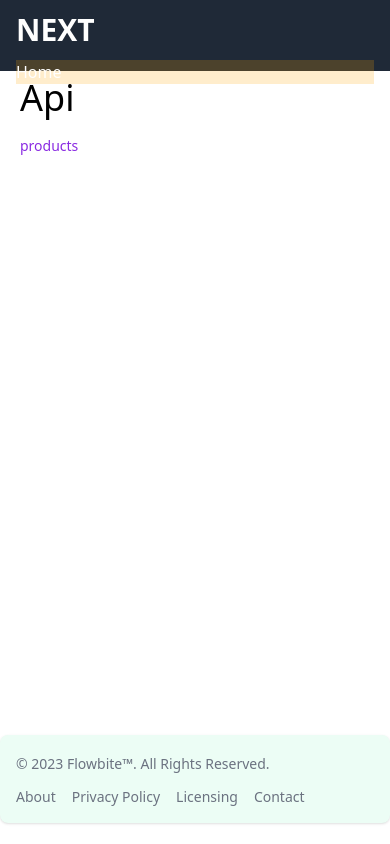
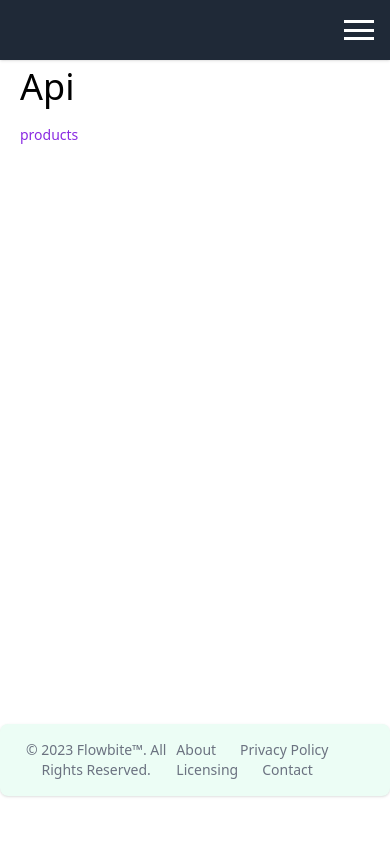
Before and after one commit to ckgamer/ecommerce, a Next.js app: page / in a window 390 px wide. Built offline with nearby package versions, Linux system fonts and the light colour scheme.

Commit message:
update header

```diff
--- a/components/navigation.jsx
+++ b/components/navigation.jsx
@@ -11,28 +11,25 @@ const Navbar = () => {
       return Styles.active
     } else ""
   }
+  const [isOpen, setIsOpen] = useState(false);
+
+  const toggleMenu = () => {
+    setIsOpen(!isOpen);
+  };
   return (
-    <nav className={`${Styles["nav"]} "w-full bg-gray-800 shadow"`}>
-      <div className="justify-between px-4 mx-auto lg:max-w-8xl md:items-center md:flex md:px-8">
-        <div>
-          <div className="flex items-center justify-between py-3 md:py-5 md:block">
-            <a href="#" className="">
-              <div className="avatar">
-                <div className="w-16 rounded">
-                  <h1 className="text-3xl text-white font-bold">NEXT</h1>
-                </div>
-              </div>
-            </a>
-          </div>
+    <nav className={`${Styles["nav"]} relative w-full bg-gray-800 shadow`}>
+      <div className="flex justify-end items-center px-4 mx-auto lg:h-full">
+        <div className={isOpen ? `${Styles.hamburger} ${Styles.open} flex-col cursor-pointer` : `${Styles.hamburger} flex-col cursor-pointer justify-between`} onClick={toggleMenu}>
+          <div className={Styles.line}></div>
+          <div className={Styles.line}></div>
+          <div className={Styles.line}></div>
         </div>
-        <div>
-          <ul className="items-center justify-center space-y-8 md:flex md:space-x-6 md:space-y-0">
-            <li className={`${Styles.link} ${isActive("/")}`}><Link href="/">Home</Link></li>
-            <li className={`${Styles.link} ${isActive("/products")}`}><Link href="/products">Products</Link></li>
-            <li className={`${Styles.link} ${isActive("/services")}`}><Link href="/services">Services</Link></li>
-            <li className={`${Styles.link} ${isActive("/dashboard")}`}><Link href="/dashboard">Dashboard</Link></li>
-          </ul>
-        </div>
+        <ul className={`relative items-center flex space-x-6 lg:absolute lg:bg-gray-800 lg:w-full lg:block lg:space-x-0 lg:absolute lg:left-0 lg:top-full ${!isOpen ? "lg:hidden" : "lg:block"}`}>
+          <li className={`${Styles.link} ${isActive("/")} lg:block lg:w-full`}><Link href="/" className="p-5 inline-block lg:w-full">Home</Link></li>
+          <li className={`${Styles.link} ${isActive("/products")} lg:block lg:w-full`}><Link href="/products" className="p-5 inline-block lg:w-full">Products</Link></li>
+          <li className={`${Styles.link} ${isActive("/services")} lg:block lg:w-full`}><Link href="/services" className="p-5 inline-block lg:w-full">Services</Link></li>
+          <li className={`${Styles.link} ${isActive("/dashboard")} lg:block lg:w-full`}><Link href="/dashboard" className="p-5 inline-block lg:w-full">Dashboard</Link></li>
+        </ul>
       </div>
     </nav>
   );
--- a/components/top-nav.jsx
+++ b/components/top-nav.jsx
@@ -10,7 +10,7 @@ const TopHeader = () => {
     ];
 
     return (
-        <div className={`${Style["topNav"]} "mx-3 py-5 text-center"`}>
+        <div className={`${Style["topNav"]} mx-3 py-5 text-center lg:hidden`}>
             <div className="flex gap-3 flex-wrap justify-end">
                 <ul className="flex justify-end">
                     {items.map(({ icon, description }, index) => (
--- a/pages/products.jsx
+++ b/pages/products.jsx
@@ -128,7 +128,11 @@ export default function Products() {
         </div>
         }
         {dropdown.map(item => {
-          return <div key={item.productName} className="bg-purple-100 mb-2 container text-center flex"><span className="productName w-1/3">{item.productName}</span> <span className="price w-1/3">{item.price}</span> <span className="price w-1/3">{item.quantity}</span> </div>
+          return <div key={item.productName} className="bg-purple-100 mb-2 container text-center flex">
+            <span className="productName w-1/3">{item.productName}</span>
+            <span className="price w-1/3">{item.price}</span>
+            <span className="price w-1/3">{item.quantity}</span>
+          </div>
         })}
       </div>
       <div className="container mx-auto">
--- a/styles/navigation.module.scss
+++ b/styles/navigation.module.scss
@@ -1,13 +1,61 @@
-@import './variables';
-.nav{
-    height: 71px;
-.link{
+@import "./variables";
+.nav {
+    @include desktop-down{
+        height: 60px;
+    }
+  .link {
     color: white;
-    &:hover{
-        background-color: rgba(orange,0.2);
+    &:hover {
+      background-color: rgba(orange, 0.2);
     }
-    &.active{
-        background-color: rgba(orange,0.2);
+    &.active {
+      background-color: rgba(orange, 0.2);
     }
+  }
+  .hamburger {
+    position: relative;
+    width: 30px;
+    height: 20px;
+    display: none;
+    @include desktop-down{
+      display: flex;
+    }
+    &::after {
+      content: "";
+      position: absolute;
+      width: 50px;
+      height: 50px;
+      top: -15px;
+      left: -10px;
+      border-radius: 0;
+      background-color: transparent;
+      transition: all 0.3s ease-in-out;
+    }
+    &:hover {
+      &::after {
+        background-color: rgba(orange, 0.2);
+        border-radius: 50%;
+      }
+    }
+  }
+
+  .line {
+    width: 100%;
+    height: 3px;
+    background-color: #fff;
+    transition: transform 0.3s, opacity 0.3s;
+  }
+
+  .open .line:nth-child(1) {
+    transform: translateY(10px) rotate(45deg);
+  }
+
+  .open .line:nth-child(2) {
+    opacity: 0;
+  }
+
+  .open .line:nth-child(3) {
+    transform: translateY(3px) rotate(-45deg);
+  }
 }
-}
+/* styles/Hamburger.module.css */
--- a/tailwind.config.js
+++ b/tailwind.config.js
@@ -9,7 +9,73 @@ module.exports = {
     './src/**/*.{js,ts,jsx,tsx,mdx}',
   ],
   theme: {
-    extend: {},
+    extend: {
+      screens: {
+				'xl': { 'max': '1279px' },
+				// => @media (max-width: 1279px) { ... }
+
+				'xl-up': { 'min': '1280px' },
+				// => @media (min-width: 1280px) { ... }
+
+				'c-up': { 'min': '1205x' },
+				// => @media (min-width: 1280px) { ... }  container up
+
+				'c-down': { 'min': '1205x' },
+				// => @media (max-width: 1280px) { ... } container down
+
+				'desktop': { 'min': '992px', 'max': '1279px' },
+				// => @media (min-width: 992px and max-width: 1279px) { ... }
+
+				'lg': { 'max': '991px' },
+				// => @media (max-width: 991px) { ... }
+
+				'lg-up': { 'min': '992px' },
+				// => @media (min-width: 1280px) { ... }
+
+				'tablet': { 'min': '768px', 'max': '991px' },
+				// => @media (min-width: 768px and max-width: 991px) { ... }
+
+				'md': { 'max': '767px' },
+				// => @media (max-width: 767px) { ... }
+
+				'md-up': { 'min': '768px' },
+				// => @media (min-width: 768px) { ... }
+
+				'phablet': { 'min': '596px', 'max': '767px' },
+				// => @media (min-width: 596px and max-width: 767px) { ... }
+
+				'sm': { 'max': '595px' },
+				// => @media (max-width: 595px) { ... }
+
+				'sm-up': { 'min': '596px' },
+				// => @media (min-width: 596px) { ... }
+
+				'xs': { 'max': '480px' },
+				// => @media (max-width: 480px) { ... }
+			},
+			width: {
+			'mainContent':'calc(100% + 550px)',
+			'threeCardWrap':'calc(100% + 20px)',
+			'threeCard': 'calc(33.33% - 20px)',
+			'halfWidth':'calc(50% - 20px)',
+			'one&half':'145%'
+			},
+			colors:{
+				'purple': '#5F60FF',
+				"grey": "#666666",
+				"green": "#186801",
+				"brown": "#946c48",
+				"skyblue": "#EAF0FF",
+				"blue": '#2E69FF',
+				'black':'#000',
+				'white':'#fff',
+				'oceanGreen': '#79F7C6',
+				'darkGray': '#1E293B',
+				'pink': '#FF3B84',
+				'yello':'#FFCA36',
+				'darkBlue': '#00124D',
+			},
+    },
   },
   plugins: [],
 }
```
